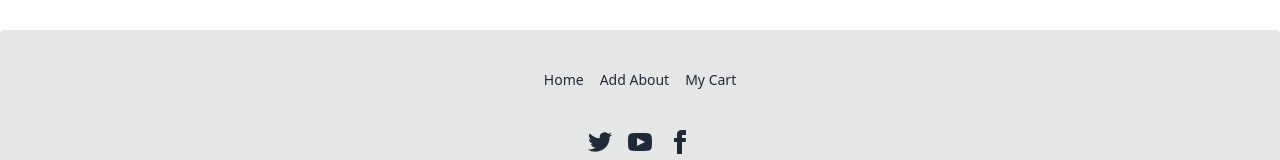
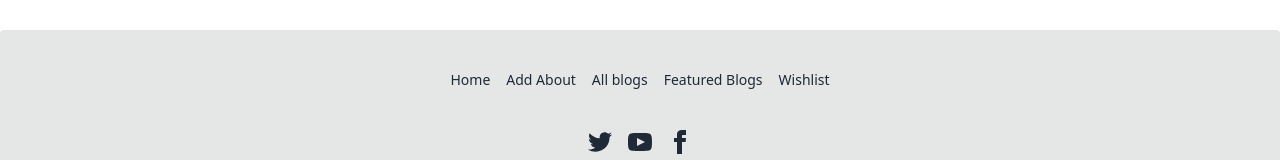
Before and after one commit to Shakil633/mauro-blog-client, a React (Vite) app: page / in a window 1280 px wide. Shown: the part 2814-2974 px from the top of the page. Built offline with nearby package versions, Linux system fonts and the light colour scheme; no server answers.

Commit message:
project all problem slove this

```diff
--- a/src/components/BlockDetails/BlockDetails.jsx
+++ b/src/components/BlockDetails/BlockDetails.jsx
@@ -143,7 +143,7 @@ const BlockDetails = () => {
             <p className="mb-5 text-center">{comments.name}</p>
 
             <img
-              className="w-24 rounded-full ring ring-primary ring-offset-base-100 ring-offset-2 mx-auto"
+              className="w-24 h-[90px] rounded-full ring ring-primary ring-offset-base-100 ring-offset-2 mx-auto"
               src={comments.image}
               alt={comments.comment}
             />
--- a/src/components/Footer/Footer.jsx
+++ b/src/components/Footer/Footer.jsx
@@ -10,8 +10,14 @@ const Footer = () => {
         <Link className=" link-hover" to={"/add"}>
           Add About
         </Link>
-        <Link className=" link-hover" to={"/cart"}>
-          My Cart
+        <Link className=" link-hover" to={"/all-blog"}>
+          All blogs
+        </Link>
+        <Link className=" link-hover" to={"/featured"}>
+          Featured Blogs
+        </Link>
+        <Link className=" link-hover" to={"/wishlist"}>
+          Wishlist
         </Link>
       </nav>
       <nav>
```
